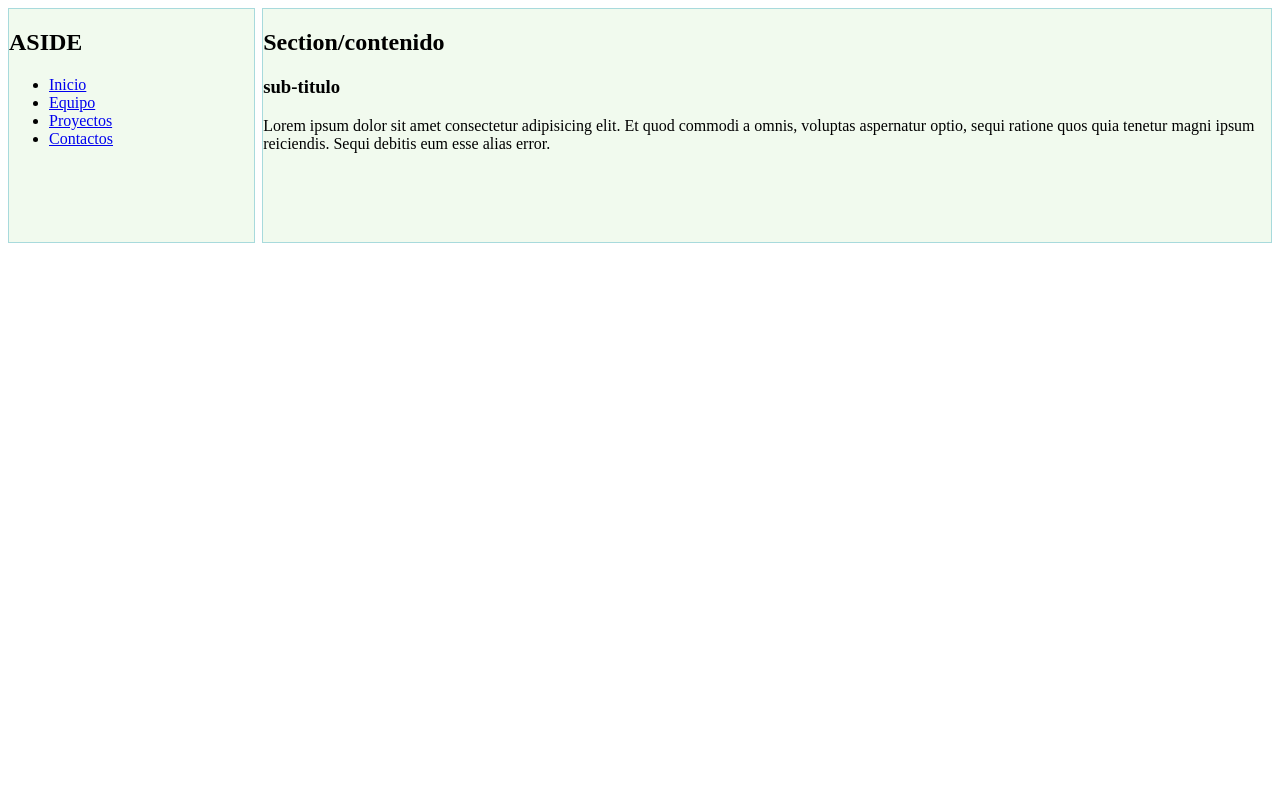
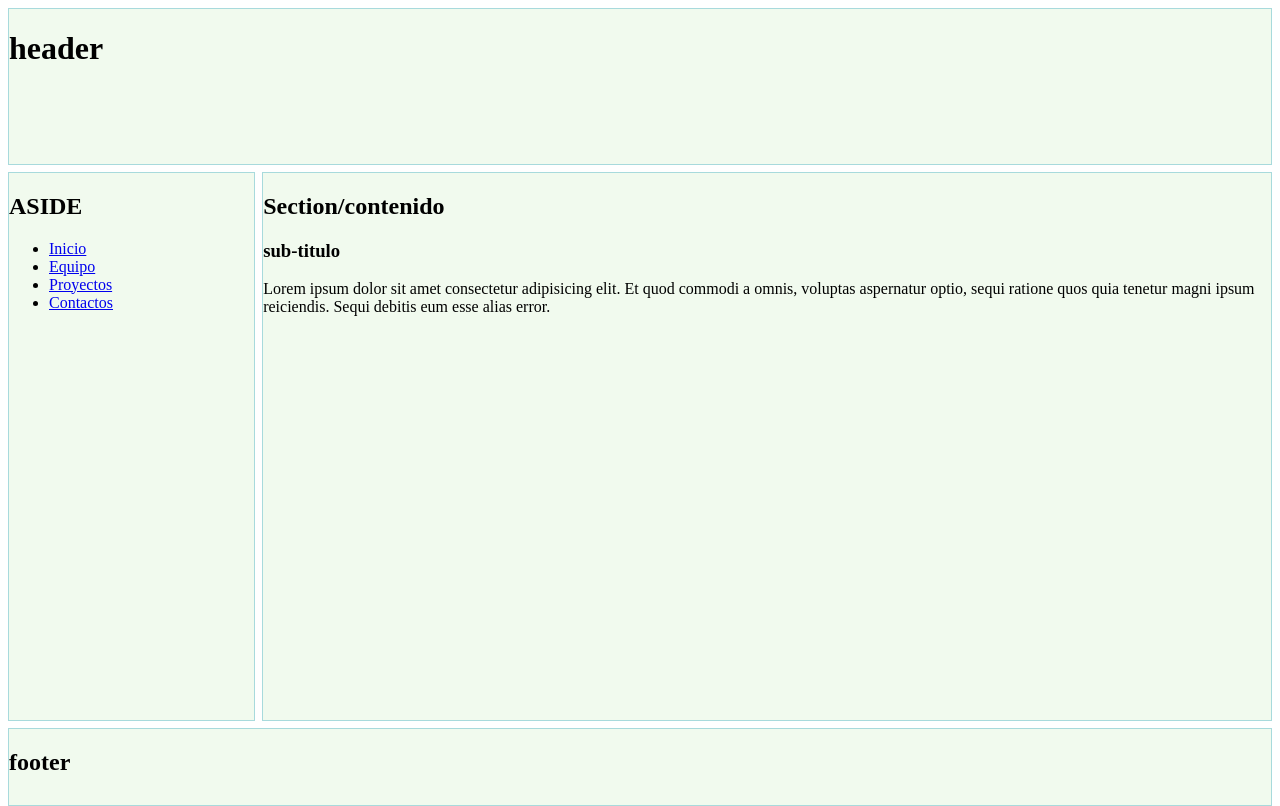
Before and after one commit to Leyman-18/Desarrollo_Web, a plain HTML site: page index.html in a window 1280 px wide. Drawn offline with Linux system fonts and the light colour scheme.

Commit message:
header and footer

```diff
--- a/index.html
+++ b/index.html
@@ -9,6 +9,9 @@
 </head>
 <body>
     <main>
+        <header>
+            <h1>header</h1>
+        </header>
         <aside>
             <h2>ASIDE</h2>
             <nav>
@@ -33,6 +36,9 @@
                 </div>
             </article>
         </section>
+        <footer>
+            <h2>footer</h2>
+        </footer>
     </main>
 </body>
 </html>
--- a/style.css
+++ b/style.css
@@ -3,10 +3,12 @@ main {
   gap: 7px;
   grid-template-columns: 1fr 1fr 1fr 1fr 1fr;
   grid-template-areas:
-  "aside  section section section section";
+  "header header  header  header  header"
+  "aside  section section section section"
+  "footer footer  footer  footer  footer";
   row-gap: 1;
   column-gap: 1;
-  grid-template-rows: 30% 70% 10%;
+  grid-template-rows: 20% 70% 10%;
   height: 98vh;
 }
 
@@ -21,3 +23,15 @@ aside {
   border: 1px solid #a8dadc;
   background-color: #f1faee;
 }
+
+footer{
+  grid-area: footer;
+  border: 1px solid #a8dadc;
+  background-color: #f1faee;
+}
+
+header{
+  grid-area: header;
+  border: 1px solid #a8dadc;
+  background-color: #f1faee;
+}
```
